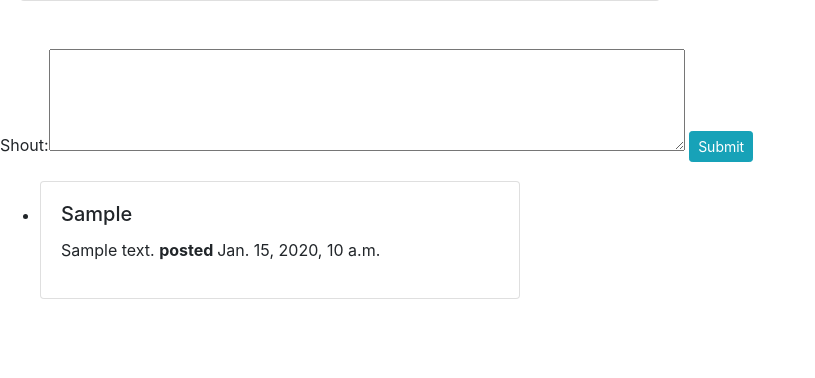
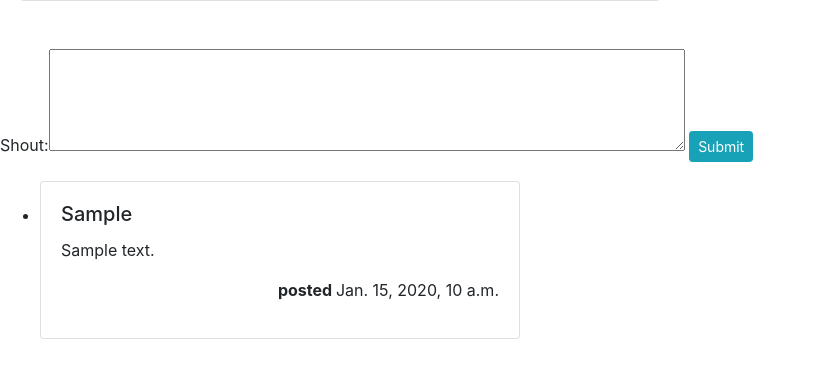
Before and after one commit to GabrielRodriguez66/TheSocialNetwork, a Django app: page /social/timeline/ in a window 1280 px wide. Shown: the part 339-717 px from the top of the page, without its empty margins (0-815 px from the left). Run offline with Django 3.2, Linux system fonts and the light colour scheme; a user stored in the database is signed in; tables that the repository leaves empty hold one stand-in row (values such as "Sample post"); some libraries are stand-ins or nearby versions.

Commit message:
adjusted posted in shout layout

```diff
--- a/social/templates/social/timeline.html
+++ b/social/templates/social/timeline.html
@@ -51,7 +51,8 @@
                 <li> <div class="card" style="width: 30rem;">
                     <div class="card-body">
                         <h5 class="card-title">{{ shout.author.usuario.first_name }}</h5>
-                        <p>{{ shout.text }}   <strong> posted </strong> {{ shout.pub_date }}</p>
+                        <div><p>{{ shout.text }}</p></div>
+                        <div style="float:right" ><p> <strong> posted </strong> {{ shout.pub_date }}</p></div>
                     </div>
                 </div>
                 </li> <br>
```
